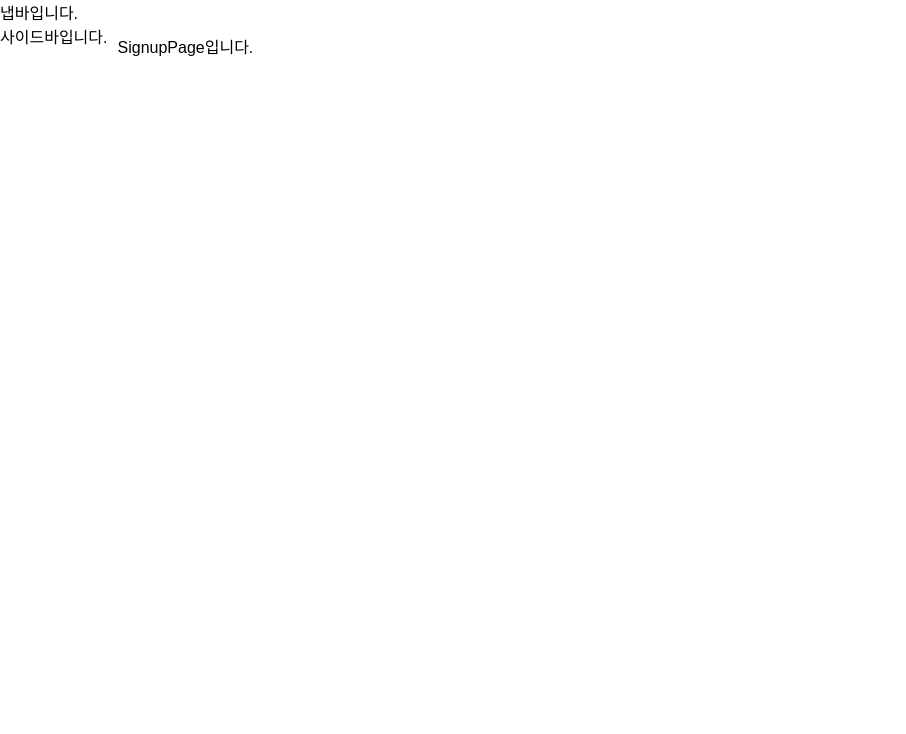
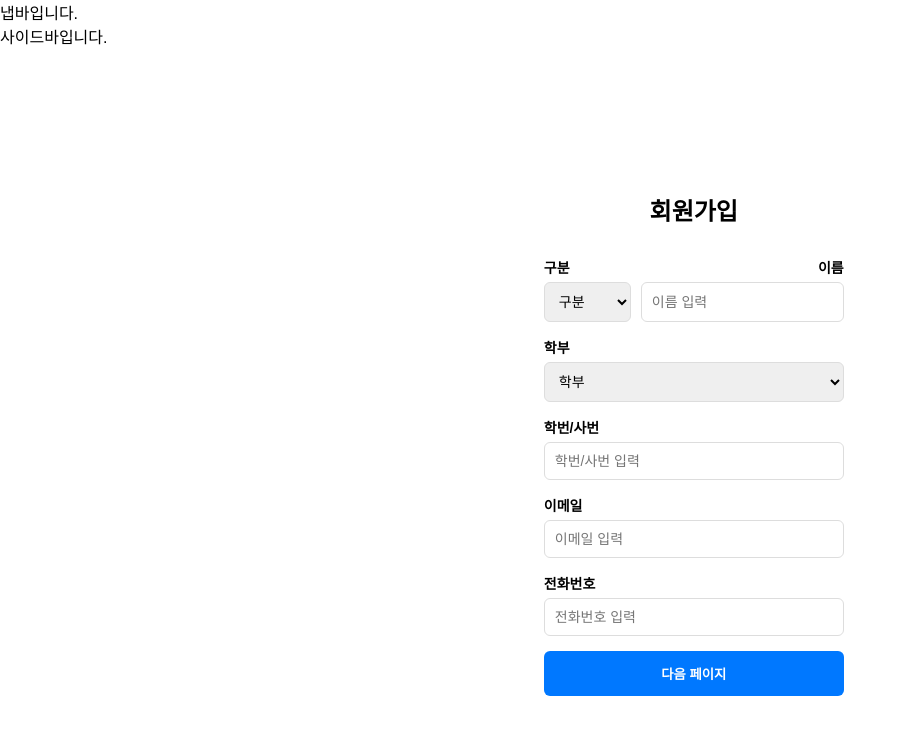
Before and after one commit to kmz6/2025_SE_6, a React (Vite) app in the folder frontend/: page /signup in a window 1280 px wide. Shown: the top 734 px of the page, without its empty margins (0-906 px from the left). Built offline with nearby package versions, Linux system fonts and the light colour scheme.

Commit message:
feat: LoginPage

```diff
--- a/frontend/src/pages/LoginPage.jsx
+++ b/frontend/src/pages/LoginPage.jsx
@@ -1,7 +1,81 @@
 import React from "react";
+import styled from "styled-components";
+
+const LoginContainer = styled.div`
+  display: flex;
+  flex-direction: column;
+  align-items: center;
+  justify-content: center;
+  height: 100vh;
+  font-family: "Pretendard", sans-serif;
+  background-color: #fff;
+`;
+
+const Logo = styled.img`
+  width: 100px;
+  margin-bottom: 40px;
+`;
+
+const LoginForm = styled.form`
+  display: flex;
+  flex-direction: column;
+  width: 300px;
+`;
+
+const Input = styled.input`
+  height: 40px;
+  margin-bottom: 10px;
+  padding: 10px;
+  border: 1px solid #ddd;
+  border-radius: 6px;
+  font-size: 14px;
+`;
+
+const Button = styled.button`
+  height: 45px;
+  background-color: #0078ff;
+  color: white;
+  font-weight: bold;
+  border: none;
+  border-radius: 6px;
+  cursor: pointer;
+  margin-top: 10px;
+
+  &:hover {
+    background-color: #005fd1;
+  }
+`;
+
+const Footer = styled.div`
+  margin-top: 20px;
+  font-size: 14px;
+  color: #555;
+
+  a {
+    color: #333;
+    text-decoration: none;
+    margin: 0 10px;
+  }
+`;
 
 function LoginPage() {
-  return <div>로그인페이지입니다.</div>;
+  return (
+    <LoginContainer>
+      <Logo src="../images/1506.png" alt="1506" />
+
+      <LoginForm>
+        <Input type="id" placeholder="학번/사번" />
+        <Input type="password" placeholder="비밀번호" />
+        <Button type="submit">로그인</Button>
+      </LoginForm>
+
+      <Footer>
+        <a href="/signup">회원 가입</a>
+        <span>|</span>
+        <a href="#">비밀번호 찾기</a>
+      </Footer>
+    </LoginContainer>
+  );
 }
 
 export default LoginPage;
--- a/frontend/src/pages/SignupPage.jsx
+++ b/frontend/src/pages/SignupPage.jsx
@@ -1,7 +1,129 @@
 import React from "react";
+import styled from "styled-components";
+
+const SignupContainer = styled.div`
+  display: flex;
+  flex-direction: column;
+  align-items: center;
+  justify-content: center;
+  height: 100vh;
+  font-family: "Pretendard", sans-serif;
+  background-color: #fff;
+`;
+
+const Title = styled.h2`
+  margin-bottom: 30px;
+  font-size: 24px;
+`;
+
+const Form = styled.form`
+  display: flex;
+  flex-direction: column;
+  width: 300px;
+`;
+
+const LabelGroup = styled.div`
+  display: flex;
+  justify-content: space-between;
+  margin-bottom: 5px;
+  font-weight: 600;
+  font-size: 14px;
+`;
+
+const Row = styled.div`
+  display: flex;
+  gap: 10px;
+`;
+
+const Input = styled.input`
+  flex: 1;
+  height: 40px;
+  padding: 10px;
+  margin-bottom: 15px;
+  border: 1px solid #ddd;
+  border-radius: 6px;
+  font-size: 14px;
+  line-height: normal;
+  box-sizing:border-box;
+`;
+
+const Select = styled.select`
+  flex: 1;
+  height: 40px;
+  padding: 10px;
+  margin-bottom: 15px;
+  border: 1px solid #ddd;
+  border-radius: 6px;
+  font-size: 14px;
+  line-height: normal;
+  box-sizing: border-box;
+`;
+
+const Button = styled.button`
+  height: 45px;
+  background-color: #0078ff;
+  color: white;
+  font-weight: bold;
+  border: none;
+  border-radius: 6px;
+  cursor: pointer;
+
+  &:hover {
+    background-color: #005fd1;
+  }
+`;
 
 function SignupPage() {
-  return <div>SignupPage입니다.</div>;
+  return (
+    <SignupContainer>
+      <Title>회원가입</Title>
+      <Form>
+        <LabelGroup>
+          <span>구분</span>
+          <span>이름</span>
+        </LabelGroup>
+        <Row>
+          <Select defaultValue="">
+            <option value="" disabled>
+              구분
+            </option>
+            <option value="student">학생</option>
+            <option value="professor">교수</option>
+          </Select>
+          <Input type="text" placeholder="이름 입력" />
+        </Row>
+
+        <LabelGroup>
+          <span>학부</span>
+        </LabelGroup>
+        <Select defaultValue="">
+          <option value="" disabled>
+            학부
+          </option>
+          <option value="ee">전자공학과</option>
+          <option value="cs">컴퓨터공학과</option>
+          <option value="me">기계공학과</option>
+        </Select>
+
+        <LabelGroup>
+          <span>학번/사번</span>
+        </LabelGroup>
+        <Input type="text" placeholder="학번/사번 입력" />
+
+        <LabelGroup>
+          <span>이메일</span>
+        </LabelGroup>
+        <Input type="email" placeholder="이메일 입력" />
+
+        <LabelGroup>
+          <span>전화번호</span>
+        </LabelGroup>
+        <Input type="tel" placeholder="전화번호 입력" />
+
+        <Button type="submit">다음 페이지</Button>
+      </Form>
+    </SignupContainer>
+  );
 }
 
 export default SignupPage;
```
Also changed, not shown: frontend/src/components/Timetable.jsx (added, +80 -0 lines), frontend/public/images/1506.png (added).
